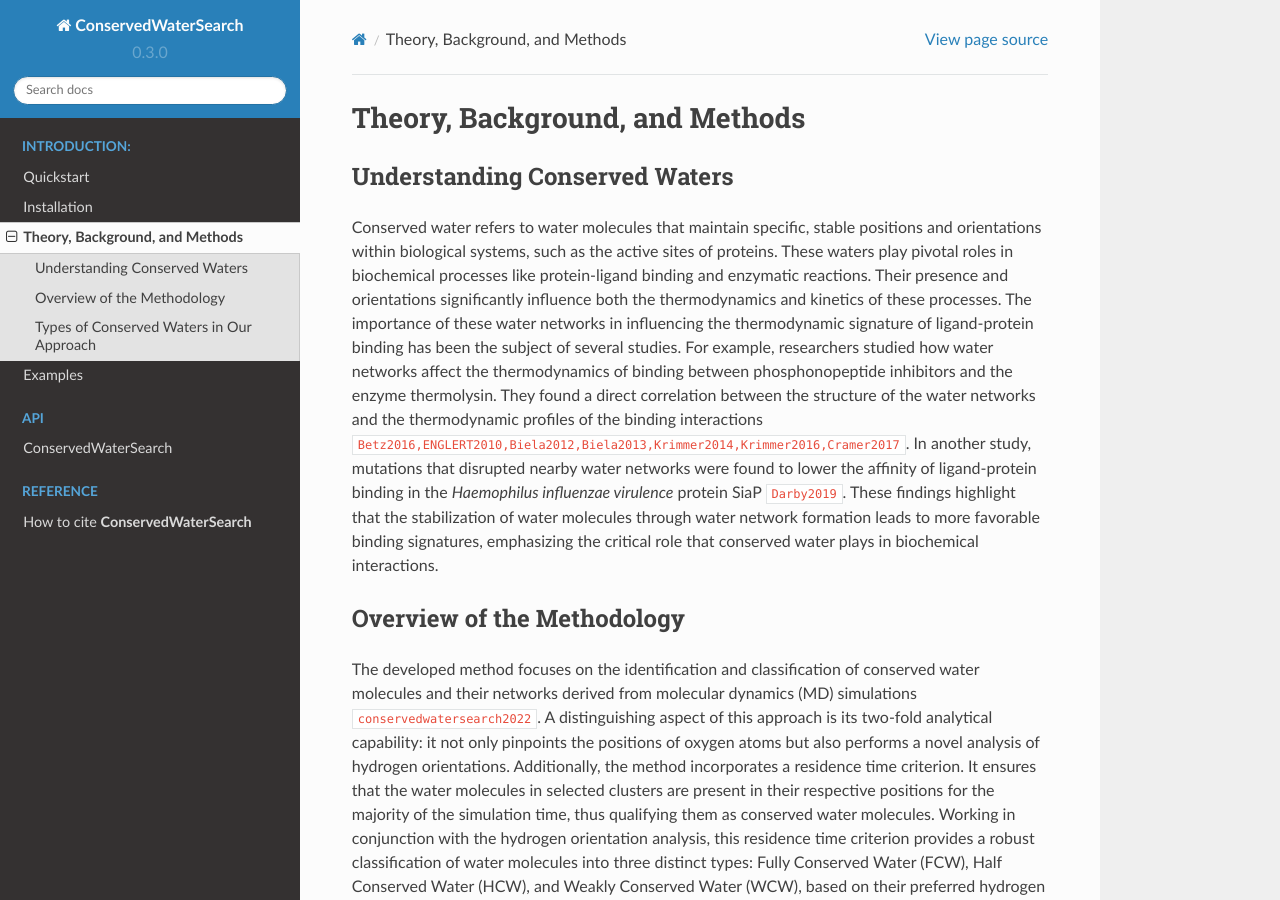
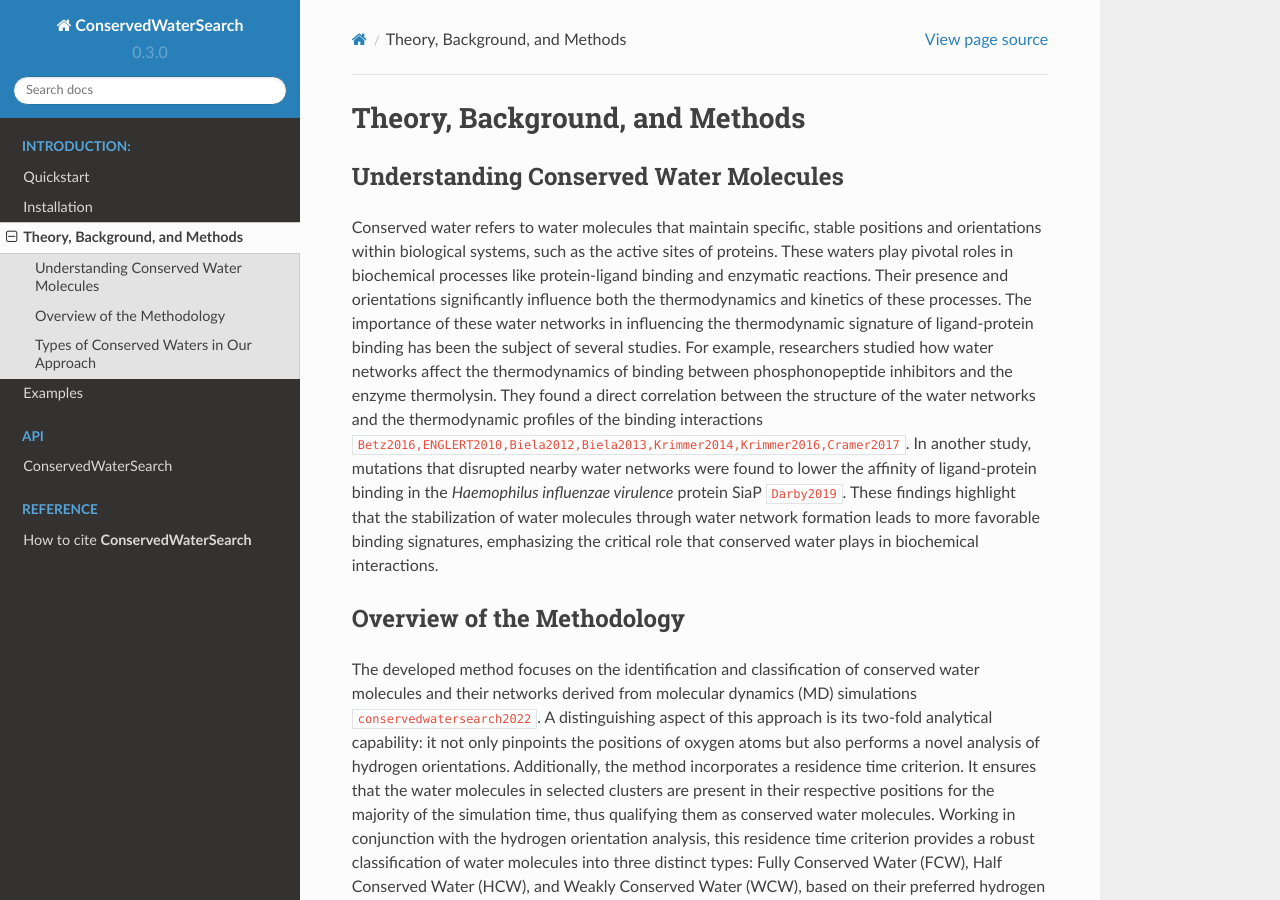
Before and after one commit to JecaTosovic/ConservedWaterSearch, a Sphinx documentation site: the page built from docs/source/conservedwaters.rst, in a window 1280 px wide and 900 px high. Built offline with Sphinx 7.4.7 and the Read the Docs theme 2.0.0, drawn with Linux system fonts in a browser that asks for light colours; cross-references to code outside the pages are shown as plain code.

Commit message:
Update docs/source/conservedwaters.rst
Co-authored-by: Domagoj Fijan <50439291+DomFijan@users.noreply.github.com>

```diff
--- a/docs/source/conservedwaters.rst
+++ b/docs/source/conservedwaters.rst
@@ -1,7 +1,7 @@
 Theory, Background, and Methods
 ===============================
 
-Understanding Conserved Waters
+Understanding Conserved Water Molecules
 ------------------------------
 
 Conserved water refers to water molecules that maintain specific, stable positions and orientations within biological systems, such as the active sites of proteins. These waters play pivotal roles in biochemical processes like protein-ligand binding and enzymatic reactions. Their presence and orientations significantly influence both the thermodynamics and kinetics of these processes. The importance of these water networks in influencing the thermodynamic signature of ligand-protein binding has been the subject of several studies. For example, researchers studied how water networks affect the thermodynamics of binding between phosphonopeptide inhibitors and the enzyme thermolysin. They found a direct correlation between the structure of the water networks and the thermodynamic profiles of the binding interactions :cite:`Betz2016,ENGLERT2010,Biela2012,Biela2013,Krimmer2014,Krimmer2016,Cramer2017`. In another study, mutations that disrupted nearby water networks were found to lower the affinity of ligand-protein binding in the *Haemophilus influenzae virulence* protein SiaP :cite:`Darby2019`. These findings highlight that the stabilization of water molecules through water network formation leads to more favorable binding signatures, emphasizing the critical role that conserved water plays in biochemical interactions.
```
